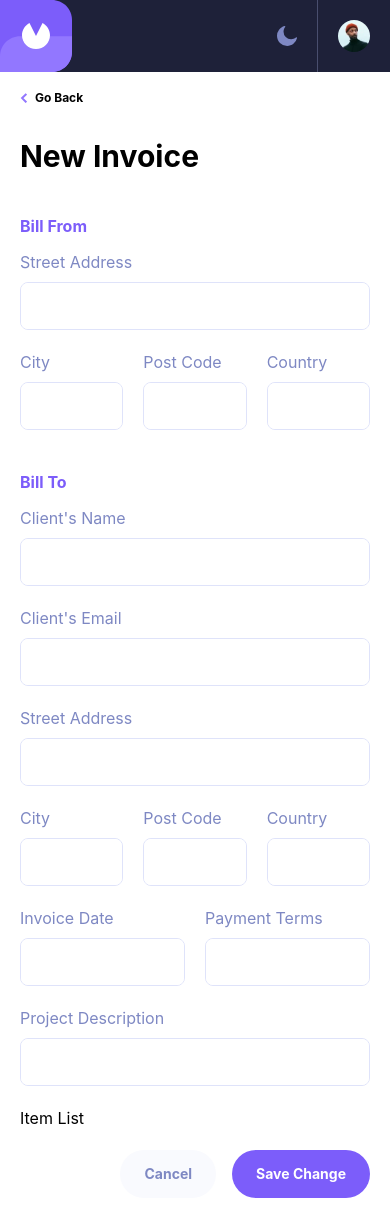
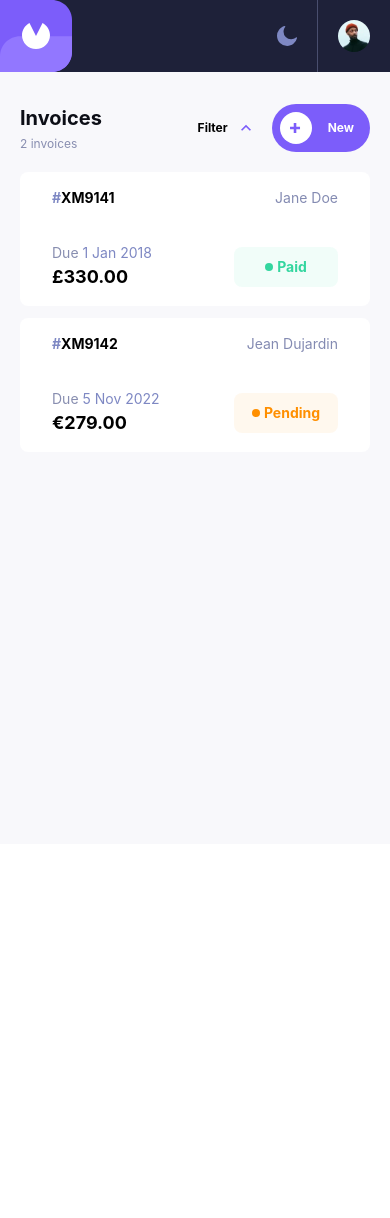
Before and after one commit to AlexisC73/invoice, a React (Create React App) app: page / in a window 390 px wide. After the commit the page ends 844 px from the top, so only its background shows below. Built offline with nearby package versions, Linux system fonts and the light colour scheme.

Commit message:
ajout item menu with button

```diff
--- a/src/components/FullInvoiceForm/index.tsx
+++ b/src/components/FullInvoiceForm/index.tsx
@@ -1,7 +1,11 @@
 import CustomButton from '../CustomButton'
 import InputElement from '../InputElement'
 
-export default function FullInvoiceForm() {
+export default function FullInvoiceForm({
+  hideAddItem,
+}: {
+  hideAddItem: () => void
+}) {
   return (
     <>
       <div className='mt-10 flex-1 sm:overflow-y-scroll px-5 sm:px-10'>
@@ -42,7 +46,7 @@ export default function FullInvoiceForm() {
         </div>
       </div>
       <div className='h-28 flex items-center gap-4 justify-end p-5'>
-        <CustomButton action={() => console.log('cancel')} type='tertiary'>
+        <CustomButton action={hideAddItem} type='tertiary'>
           Cancel
         </CustomButton>
         <CustomButton action={() => console.log('cancel')}>
--- a/src/components/InvoiceStatusBar/index.tsx
+++ b/src/components/InvoiceStatusBar/index.tsx
@@ -8,8 +8,10 @@ const filter = ['draft', 'pending', 'paid']
 
 export default function InvoiceStatusBar({
   invoices,
+  showAddItem,
 }: {
   invoices: Invoice[]
+  showAddItem: () => void
 }) {
   const [filterOpen, setFilterOpen] = useState(false)
   const [filterStatus, setFilterStatus] = useState<{ [key: string]: boolean }>({
@@ -63,7 +65,10 @@ export default function InvoiceStatusBar({
         )}
       </div>
       <div className='flex bg-purple rounded-full gap-4 items-center p-2'>
-        <button className='bg-white w-8 h-8 flex items-center justify-center rounded-full'>
+        <button
+          onClick={showAddItem}
+          className='bg-white w-8 h-8 flex items-center justify-center rounded-full'
+        >
           <PlusIcon />
         </button>
         <p className='text-white text-xs font-bold pr-2 dark:text-white'>
--- a/src/pages/Home/index.tsx
+++ b/src/pages/Home/index.tsx
@@ -11,6 +11,8 @@ import GoBack from '../../components/GoBack'
 export default function Home() {
   const [invoices, setInvoices] = useState<Invoice[]>([])
   const [isLoaded, setIsLoaded] = useState(false)
+  const [showAddItem, setShowAddItem] = useState(false)
+
   useEffect(() => {
     setInvoices(data)
     setIsLoaded(true)
@@ -28,18 +30,24 @@ export default function Home() {
   return (
     <BaseLayout>
       <div className='flex flex-col flex-1 lg:max-w-[730px] w-full mx-auto mt-8 lg:mt-16 max-lg:px-5'>
-        <InvoiceStatusBar invoices={invoices} />
+        <InvoiceStatusBar
+          showAddItem={() => setShowAddItem(true)}
+          invoices={invoices}
+        />
         <div className='mt-5 flex flex-col flex-1'>
           <InvoiceTable invoices={invoices} />
         </div>
       </div>
-      <div className='absolute inset-0 w-full mt-[70px] lg:mt-0 sm:w-5/6 lg:w-[719px] flex flex-col left-0 lg:pl-[101px] bg-white'>
-        <div className='sm:hidden px-5 mt-5'>
-          <GoBack />
+
+      {showAddItem && (
+        <div className='absolute inset-0 w-full mt-[70px] lg:mt-0 sm:w-5/6 lg:w-[719px] flex flex-col left-0 lg:pl-[101px] bg-white'>
+          <div className='sm:hidden px-5 mt-5'>
+            <GoBack />
+          </div>
+          <p className='px-5 sm:px-10 font-bold text-3xl pt-8'>New Invoice</p>
+          <FullInvoiceForm hideAddItem={() => setShowAddItem(false)} />
         </div>
-        <p className='px-5 sm:px-10 font-bold text-3xl pt-8'>New Invoice</p>
-        <FullInvoiceForm />
-      </div>
+      )}
     </BaseLayout>
   )
 }
```
